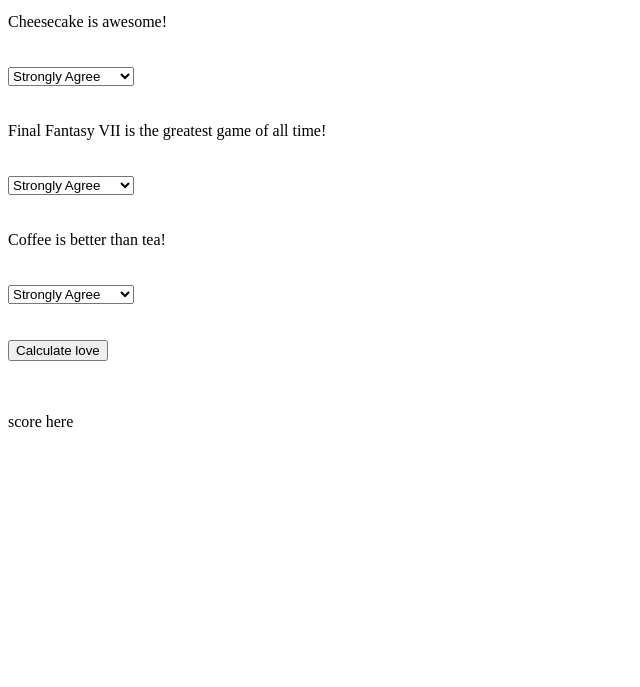
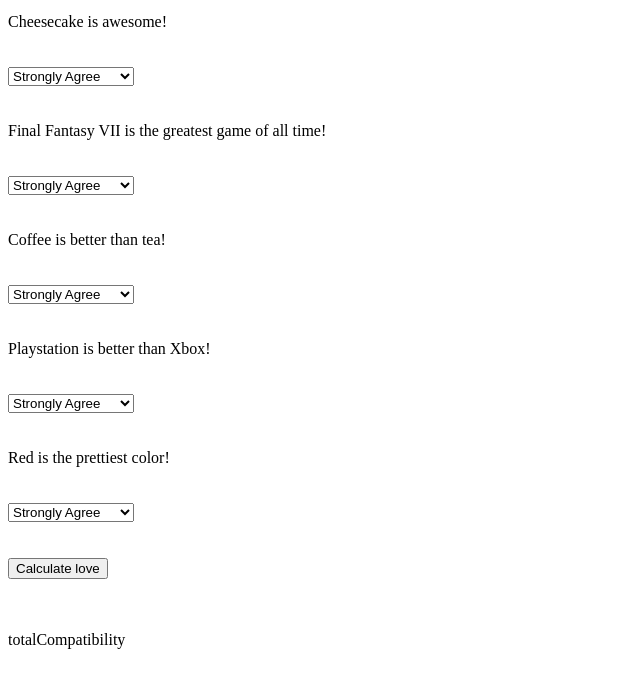
Before and after one commit to savannah7704/Matchmaker-ss, a plain HTML site: page index.html in a window 1280 px wide. Shown: the part 101-788 px from the top of the page, without its empty margins (0-640 px from the left). Drawn offline with Linux system fonts and the light colour scheme.

Commit message:
Update files.

```diff
--- a/index.html
+++ b/index.html
@@ -52,6 +52,37 @@
 </select>
 <br><br><br>
 
+<label>
+    Playstation is better than Xbox!
+</label>
+<br><br><br>
+
+
+<select id = "Q4">
+    <option value = "5">Strongly Agree</option>
+    <option value = "4">Agree</option>
+    <option value = "3">Neutral</option>
+    <option value = "2">Disagree</option>
+    <option value = "1">Strongly disagree</option>
+</select>
+<br><br><br>
+
+
+<label>
+    Red is the prettiest color!
+</label>
+<br><br><br>
+
+
+<select id = "Q5">
+    <option value = "5">Strongly Agree</option>
+    <option value = "4">Agree</option>
+    <option value = "3">Neutral</option>
+    <option value = "2">Disagree</option>
+    <option value = "1">Strongly disagree</option>
+</select>
+<br><br><br>
+
 
 <button onclick= "calculateLove()">
     Calculate love
@@ -60,14 +91,14 @@
 <br><br><br>
 
 <p id = "score">
-    score here
+    totalCompatibility
 </p>
 
 <script>
     console.log("Starting");
 
     function calculateLove() {
-        const preferredAnswers = [5, 5, 2];
+        const preferredAnswers = [5, 5, 2, 5, 4];
         console.log("Calculating love");
         const userAnswers = [];
         userAnswers.push(document.getElementById("Q1").selectedOptions[0].value);
```
